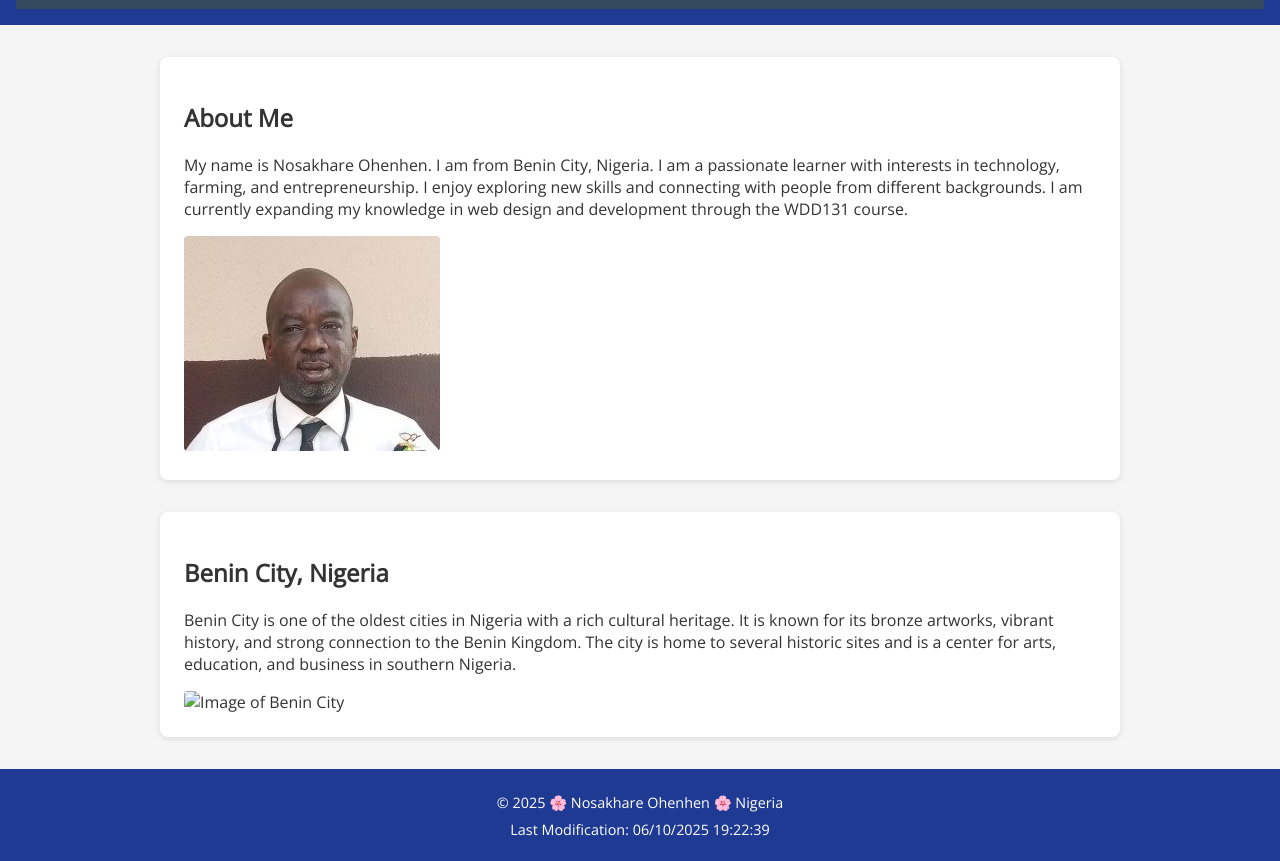
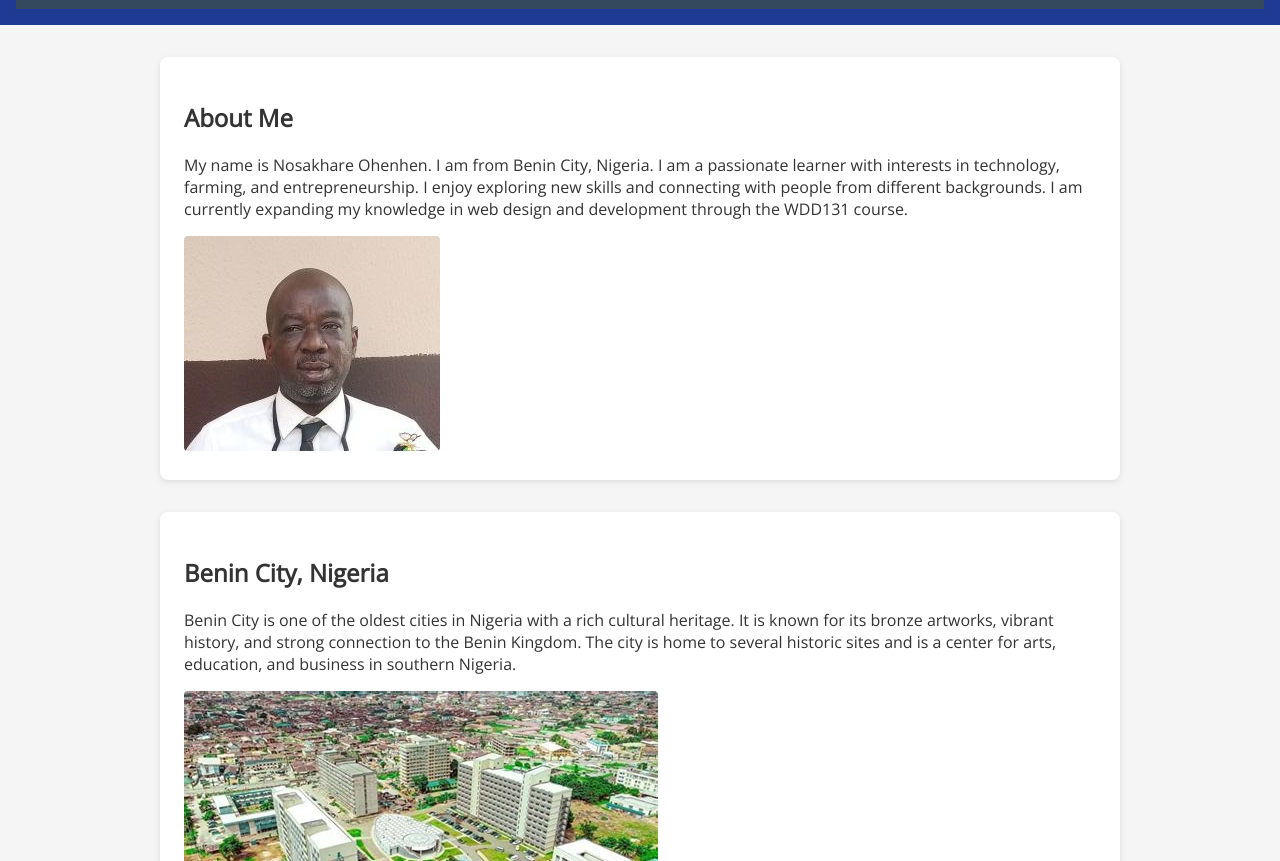
Before and after one commit to NosakhareOhenhen/wdd131, a plain HTML site: page index.html in a window 1280 px wide. Shown: the part 91-952 px from the top of the page. Drawn offline with nearby package versions, Linux system fonts and the light colour scheme.

Commit message:
image corr

```diff
--- a/index.html
+++ b/index.html
@@ -30,7 +30,7 @@
     <section class="card">
       <h2>Benin City, Nigeria</h2>
       <p>Benin City is one of the oldest cities in Nigeria with a rich cultural heritage. It is known for its bronze artworks, vibrant history, and strong connection to the Benin Kingdom. The city is home to several historic sites and is a center for arts, education, and business in southern Nigeria.</p>
-      <img src="images/Beninimage2.jpg" alt="Image of Benin City" />
+      <img src="images/Benincity2.jpg" alt="Image of Benin City" />
     </section>
   </main>
 
```
